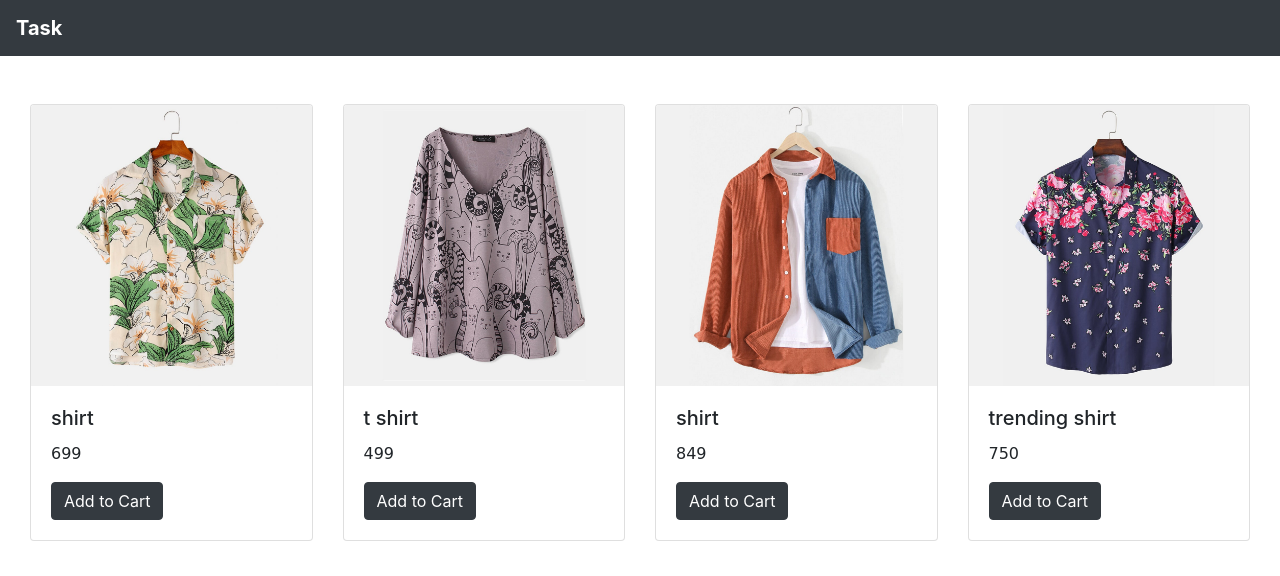
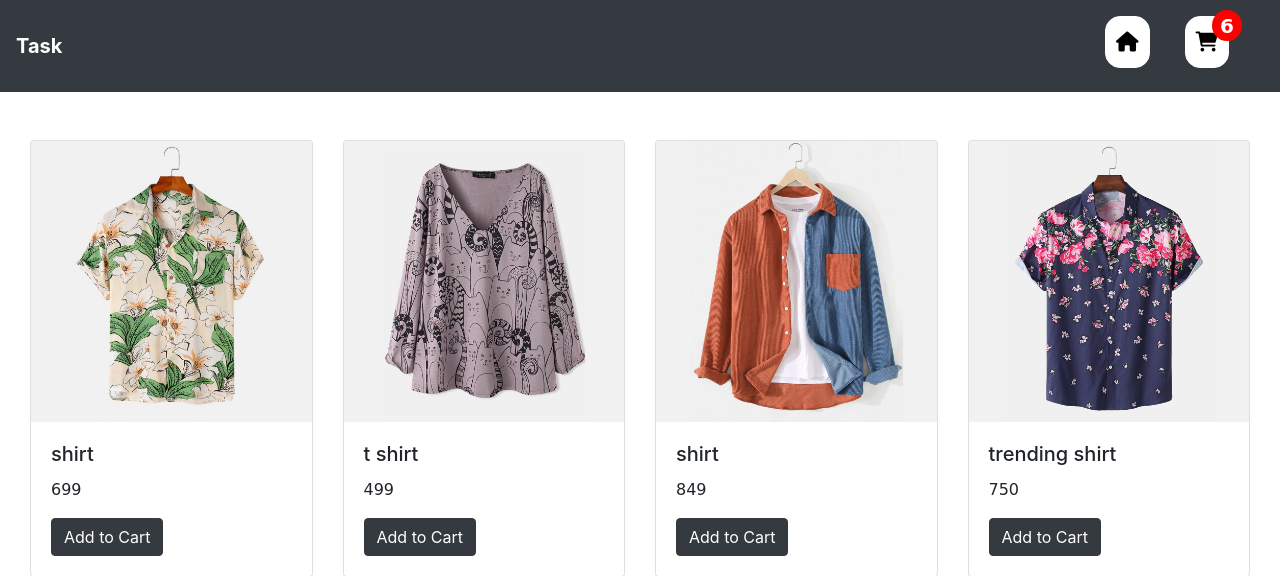
Before and after one commit to adil-shabab/simple-project, a Django app: page / in a window 1280 px wide. Shown: the top 576 px of the page. Run offline with Django 4.2, Linux system fonts and the light colour scheme; a user stored in the database is signed in; data comes from the database, SQL or seed files in the repository; both versions use the stored data as it was after the commit; some libraries are stand-ins or nearby versions.

Commit message:
error fixed

```diff
--- a/core/templates/base.html
+++ b/core/templates/base.html
@@ -8,6 +8,7 @@
     <meta name="viewport" content="width=device-width, initial-scale=1, shrink-to-fit=no">
     <link rel="stylesheet" href='{% static "css/style.css" %}'>
     <link rel="stylesheet" href="https://cdnjs.cloudflare.com/ajax/libs/font-awesome/6.1.1/css/all.min.css" integrity="sha512-KfkfwYDsLkIlwQp6LFnl8zNdLGxu9YAA1QvwINks4PhcElQSvqcyVLLD9aMhXd13uQjoXtEKNosOWaZqXgel0g==" crossorigin="anonymous" referrerpolicy="no-referrer" />
+    {% comment %} <link rel="stylesheet" href="https://cdnjs.cloudflare.com/ajax/libs/font-awesome/6.1.1/css/all.min.css" integrity="sha512-KfkfwYDsLkIlwQp6LFnl8zNdLGxu9YAA1QvwINks4PhcElQSvqcyVLLD9aMhXd13uQjoXtEKNosOWaZqXgel0g==" crossorigin="anonymous" referrerpolicy="no-referrer" /> {% endcomment %}
     <!-- Bootstrap CSS -->
     <link rel="stylesheet" href="https://stackpath.bootstrapcdn.com/bootstrap/4.3.1/css/bootstrap.min.css" integrity="sha384-ggOyR0iXCbMQv3Xipma34MD+dH/1fQ784/j6cY/iJTQUOhcWr7x9JvoRxT2MZw1T" crossorigin="anonymous">
   </head>
--- a/core/templates/index.html
+++ b/core/templates/index.html
@@ -1,7 +1,15 @@
 {% extends "base.html" %}
 
 {% block content %}
-{% include "navbar.html" %}
+<div class="w-100">
+    <nav class="navbar navbar-expand-lg navbar-light bg-dark w-100">
+        <a class="navbar-brand text-white font-weight-bold" href="#">Task</a>
+        <ul class="mt-2 ml-auto d-flex justify-content-center align-items-center">
+            <a href="{% url 'home' %}"><li class="list"><i class="fa-solid fa-house"></i></li></a>
+            <a href="{% url 'cart' %}"><li class="list"><i class="fa-solid fa-cart-shopping"></i><p class="count">{{count}}</p></li></a>
+        </ul>
+    </nav>
+</div>
 <div class="row container-fluid">
     {% for product in products %}
     <div class="col-xlg-3 col-lg-3 col-md-4 col-sm-6 col-xsm-12">
@@ -16,4 +24,8 @@
     </div>
     {% endfor %}
 </div>
+
+
+
+
 {% endblock content %}
--- a/core/templates/navbar.html
+++ /dev/null
@@ -1,10 +0,0 @@
-{% extends "base.html" %}
-
-{% block content %}
-<div class="w-100">
-    <nav class="navbar navbar-expand-lg navbar-light bg-dark w-100">
-        <a class="navbar-brand text-white font-weight-bold" href="#">Task</a>
-        </div>
-      </nav>
-</div>
-{% endblock content %}
--- a/core/urls.py
+++ b/core/urls.py
@@ -7,4 +7,5 @@ urlpatterns = [
     path('signup', views.signup, name='signup'),
     path('addtocart/<str:pk>/', views.addtocart, name='addtocart'),
     path('delete/<str:pk>/', views.delete, name='delete'),
+    path('cart/', views.cart, name='cart'),
 ]
--- a/core/views.py
+++ b/core/views.py
@@ -10,8 +10,9 @@ from django.contrib.auth.decorators import login_required
 # Create your views here.
 @login_required(login_url='login')
 def home(request):
+    count = Cart.objects.all().count()
     products = Product.objects.all()
-    context={'products':products}
+    context={'products':products, 'count': count}
     return render(request, 'index.html', context)
 
 def signup(request):
@@ -47,6 +48,22 @@ def login(request):
 
     return render(request, 'login.html')
 
+
+
+@login_required(login_url='login')
+def cart(request):
+    count = Cart.objects.all().count()
+    allcart = Cart.objects.all()
+    context={
+        'carts': allcart,
+        'count': count
+    }
+    return render(request, 'cart.html', context)
+
+
+
+
+
 @login_required(login_url='login')
 def addtocart(request, pk):
 
@@ -56,16 +73,17 @@ def addtocart(request, pk):
         messages.success(request, 'alreay added')
     else:
         cart.save()
+        messages.success(request, 'item added to cart')
 
     allcart = Cart.objects.all()
     context={
         'carts': allcart
     }
-    return render(request, 'cart.html', context)
+    return redirect('home')
 
 
 @login_required(login_url='login')
 def delete(request, pk):
     cart = Cart.objects.get(id=pk)
     cart.delete()
-    return redirect('home')
+    return redirect('cart')
--- a/project/settings.py
+++ b/project/settings.py
@@ -25,7 +25,7 @@ SECRET_KEY = 'django-insecure-i4f^j#9yw+i2_46rb!z2+87w(s702h5z2+mxqogaaho%lqqw#7
 # SECURITY WARNING: don't run with debug turned on in production!
 DEBUG = True
 
-ALLOWED_HOSTS = ['vignesh--project.herokuapp.com','127.0.0.1:8000']
+ALLOWED_HOSTS = ['vignesh--project.herokuapp.com','127.0.0.1']
 
 
 # Application definition
--- a/static/css/style.css
+++ b/static/css/style.css
@@ -35,3 +35,30 @@ h4{
 label{
     color: rgb(31, 93, 31);
 }
+.list{
+    list-style: none;
+    color: black;
+    border-radius: 15px;
+    font-weight: bold;
+    font-size: 20px;
+    margin-right: 35px;
+    position: relative;
+    cursor: pointer;
+    padding: 10px;
+    border: 1px solid white;
+    background: white;
+    transition: 0.5s ease;
+}
+.list:hover{
+    background: #000;
+    color: white;
+}
+.count{
+    position: absolute;
+    top:-7px;
+    background: red;
+    color: white;
+    padding: 0.5px 8px;
+    border-radius: 50%;
+    right: -14px;
+}
```
Also changed, not shown: core/templates/cart.html (+9 -1 lines), db.sqlite3.
